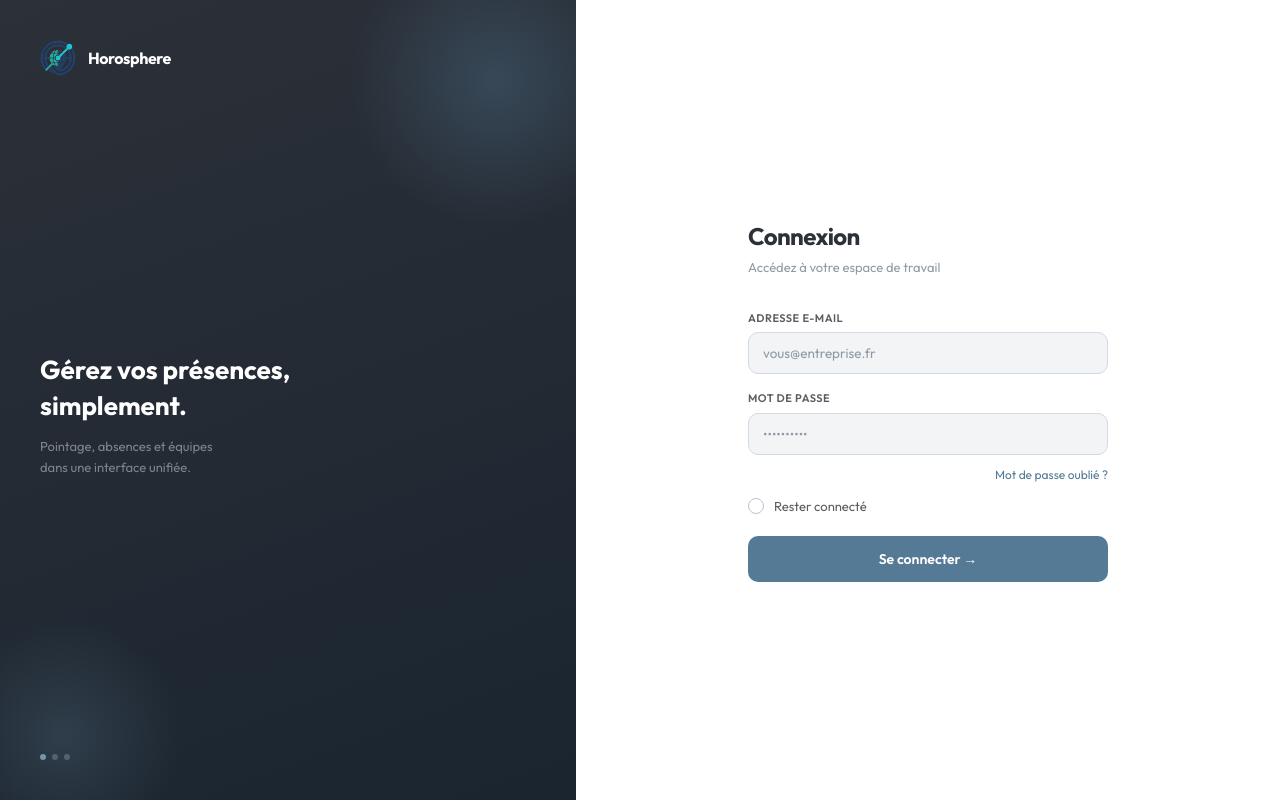
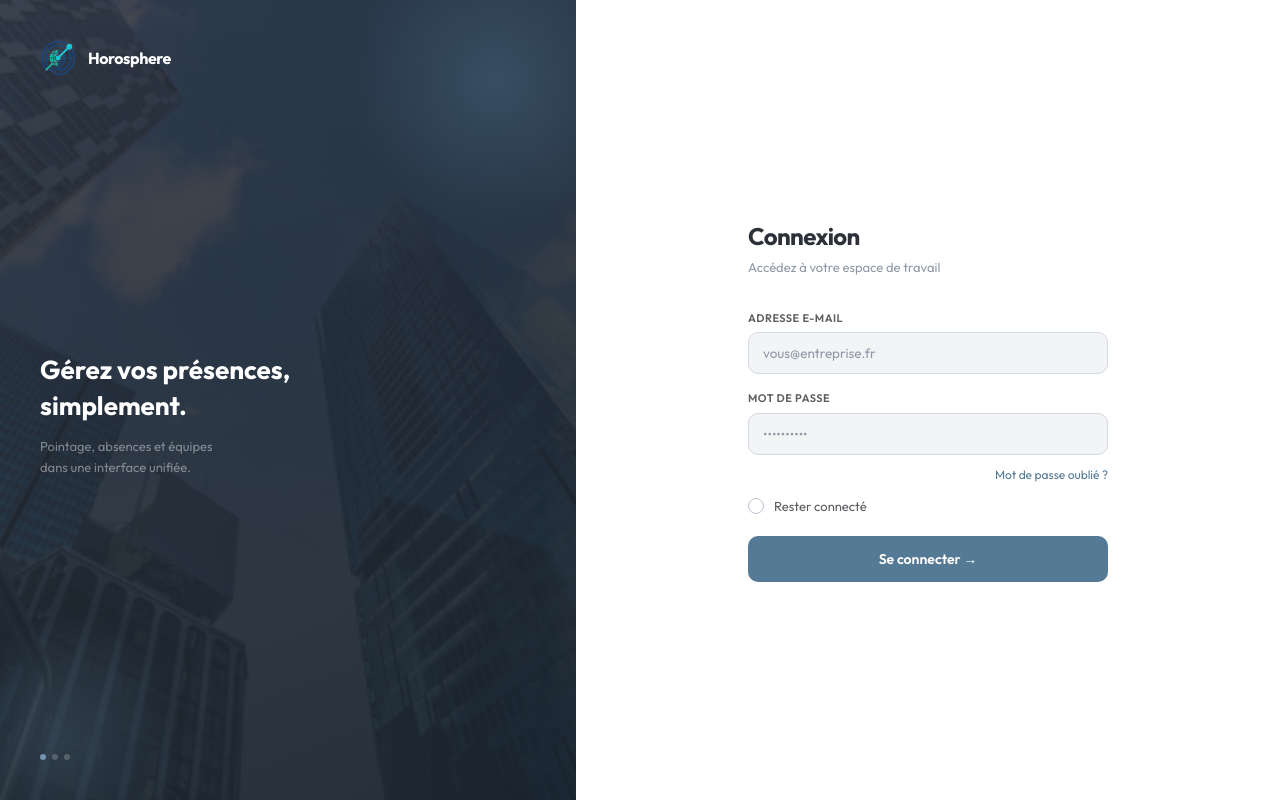
Before and after one commit to Chahrazedsltn/Horosphere, a React (Vite) app in the folder frontend/: page /login in a window 1280 px wide. Built offline with nearby package versions, Linux system fonts and the light colour scheme; no server answers; the HTML template or start-up script is replaced by a standard one.

Commit message:
feat(login): ajouter image de fond buildings sur le panneau gauche
Image login.jpg affichee en transparence (opacity 0.32) avec overlay
gradient pour conserver la lisibilite du texte.

```diff
--- a/frontend/src/pages/LoginPage.tsx
+++ b/frontend/src/pages/LoginPage.tsx
@@ -3,6 +3,7 @@ import { useNavigate } from 'react-router-dom'
 import { authService } from '../services/auth.service'
 import { useAuthStore } from '../store/auth.store'
 import logo from '../assets/logo.png'
+import loginBg from '../assets/login.jpg'
 
 export default function LoginPage() {
   const [email, setEmail] = useState('')
@@ -43,10 +44,23 @@ export default function LoginPage() {
       <div className="hidden md:flex md:w-[42%] lg:w-[45%] flex-col justify-between p-10 relative overflow-hidden"
         style={{ background: 'linear-gradient(160deg, #2C3038 0%, #1a2530 100%)' }}>
 
+        {/* Image de fond avec transparence */}
+        <div className="absolute inset-0 z-0"
+          style={{
+            backgroundImage: `url(${loginBg})`,
+            backgroundSize: 'cover',
+            backgroundPosition: 'center top',
+            opacity: 0.32,
+          }} />
+
+        {/* Overlay gradient pour lisibilité */}
+        <div className="absolute inset-0 z-0"
+          style={{ background: 'linear-gradient(160deg, rgba(44,48,56,0.6) 0%, rgba(26,37,48,0.85) 100%)' }} />
+
         {/* Halos décoratifs */}
-        <div className="absolute -top-20 -right-20 w-80 h-80 rounded-full"
+        <div className="absolute -top-20 -right-20 w-80 h-80 rounded-full z-0"
           style={{ background: 'radial-gradient(circle, rgba(85,122,149,0.35) 0%, transparent 65%)' }} />
-        <div className="absolute -bottom-16 -left-16 w-64 h-64 rounded-full"
+        <div className="absolute -bottom-16 -left-16 w-64 h-64 rounded-full z-0"
           style={{ background: 'radial-gradient(circle, rgba(115,149,174,0.2) 0%, transparent 65%)' }} />
 
         {/* Logo */}
```
Also changed, not shown: frontend/src/assets/login.jpg (added).
